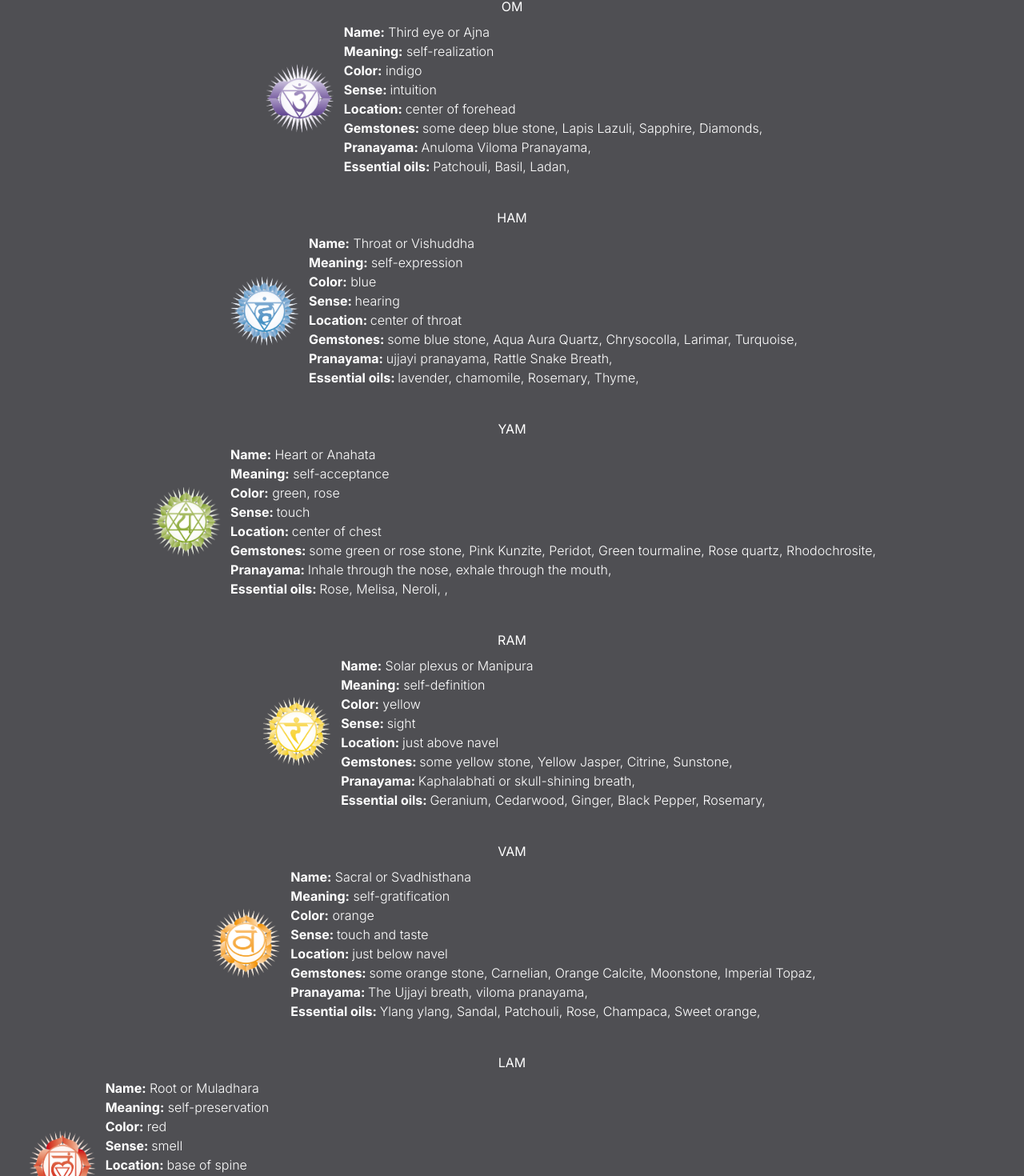
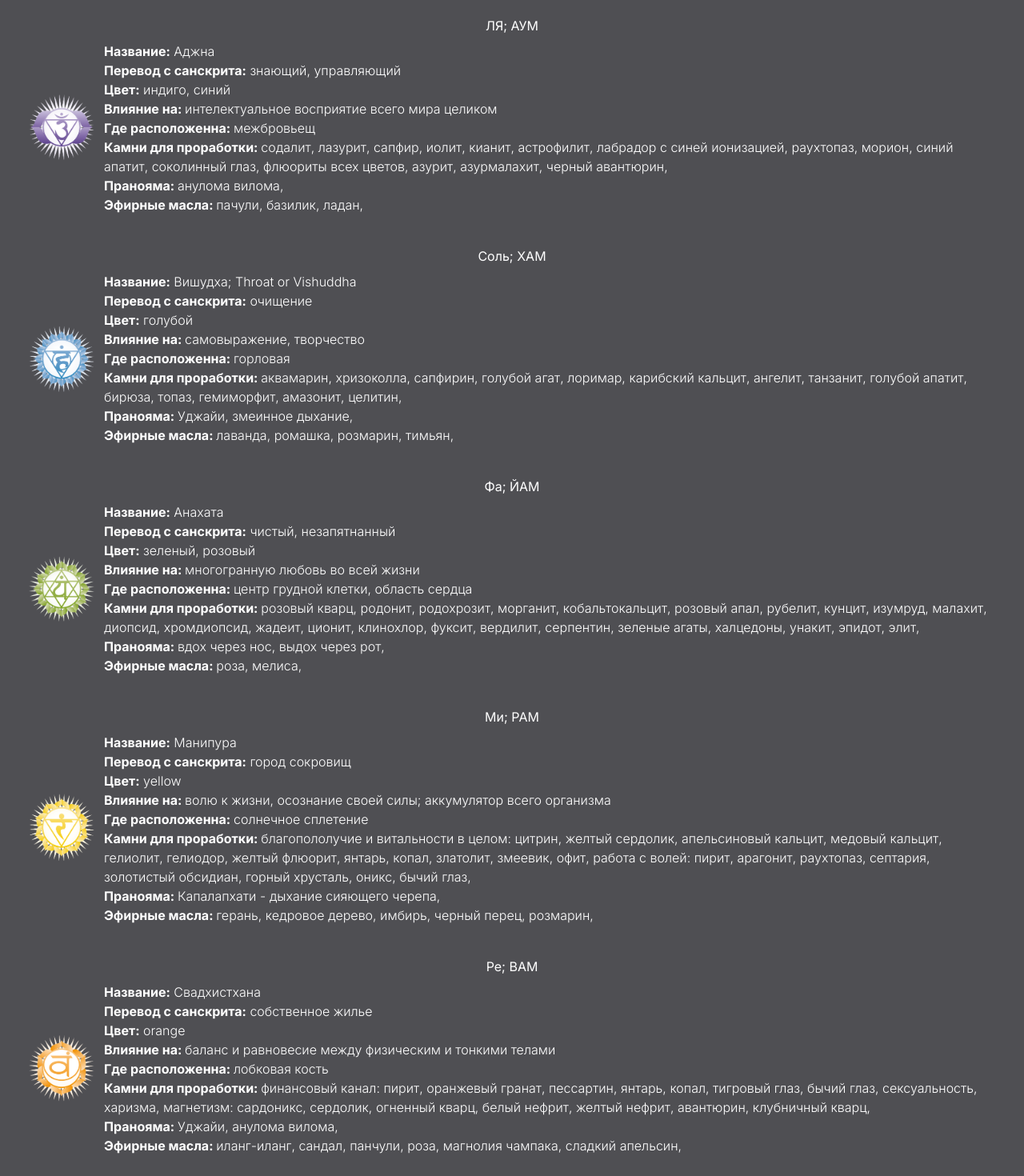
Before and after one commit to milashkina/chakras-energy, a Next.js app: page /encyclopedia in a window 1280 px wide. Shown: the part 860-2330 px from the top of the page at 80% size. Built offline with nearby package versions, Linux system fonts and the light colour scheme.

Commit message:
add rus and eng data file

```diff
--- /dev/null
+++ b/src/app/data/data-info-rus.json
@@ -0,0 +1,93 @@
+[
+  {
+    "_id": 7,
+    "sound": "СИ; АУМ",
+    "name": "Сахасрара" ,
+    "sanskrit": "тысяча",
+    "color": "фиолетовый",
+    "sense": "духовное развитие, связь с ВС",
+    "location": "темечко",
+    "gemstones": ["чароит","аметист","лепидолит","горный хрусталь","лиланит","фосфосидерит","стихтит","нуумит","алмаз","фиолетовый флюорит","благородные опалы","белый кальцит","кахолонг","селенит","адуляр(лунник)","жемчуг"],
+    "essential_oil": ["жасмин","лаванда","мирт","неролли"],
+    "pranayama": ["Нади Шодхана","Капалапхати - дыхание сияющего черепа"],
+    "mandala": "chakra1.png"
+  },
+  {
+    "_id": 6,
+    "sound": "ЛЯ; АУМ",
+    "name": "Аджна" ,
+    "sanskrit": "знающий, управляющий",
+    "color": "индиго, синий",
+    "sense": "интелектуальное восприятие всего мира целиком",
+    "location": "межбровьещ",
+    "gemstones": ["содалит","лазурит","сапфир","иолит","кианит","астрофилит","лабрадор с синей ионизацией","раухтопаз","морион","синий апатит","соколинный глаз","флюориты всех цветов","азурит","азурмалахит","черный авантюрин"],
+    "essential_oil": ["пачули","базилик","ладан"],
+    "pranayama": ["анулома вилома"],
+    "mandala": "chakra_2.png"
+  },
+  {
+    "_id": 5,
+    "sound": "Соль; ХАМ",
+    "name": "Вишудха; Throat or Vishuddha" ,
+    "sanskrit": "очищение",
+    "color": "голубой",
+    "sense": "самовыражение, творчество",
+    "location": "горловая",
+    "gemstones": ["аквамарин","хризоколла","сапфирин","голубой агат","лоримар","карибский кальцит","ангелит","танзанит","голубой апатит","бирюза","топаз","гемиморфит","амазонит","целитин"],
+    "essential_oil": ["лаванда","ромашка","розмарин","тимьян"],
+    "pranayama": ["Уджайи","змеинное дыхание"],
+    "mandala": "chakra_3.png"
+  },
+  {
+    "_id": 4,
+    "sound": "Фа; ЙАМ",
+    "name": "Анахата" ,
+    "sanskrit": "чистый, незапятнанный",
+    "color": "зеленый, розовый",
+    "sense": "многогранную любовь во всей жизни",
+    "location": "центр грудной клетки, область сердца",
+    "gemstones": ["розовый кварц","родонит","родохрозит","морганит","кобальтокальцит","розовый апал","рубелит","кунцит","изумруд","малахит","диопсид","хромдиопсид","жадеит","ционит","клинохлор","фуксит","вердилит","серпентин","зеленые агаты","халцедоны","унакит","эпидот","элит"],
+    "essential_oil": ["роза","мелиса"],
+    "pranayama": ["вдох через нос, выдох через рот"],
+    "mandala": "chakra_4.png"
+  },
+  {
+    "_id": 3,
+    "sound": "Ми; РАМ",
+    "name": "Манипура" ,
+    "sanskrit": "город сокровищ",
+    "color": "yellow",
+    "sense": "волю к жизни, осознание своей силы; аккумулятор всего организма",
+    "location": "солнечное сплетение",
+    "gemstones": ["благопололучие и витальности в целом: цитрин","желтый сердолик","апельсиновый кальцит","медовый кальцит","гелиолит","гелиодор","желтый флюорит","янтарь","копал","златолит","змеевик","офит","работа с волей: пирит","арагонит","раухтопаз","септария","золотистый обсидиан","горный хрусталь","оникс","бычий глаз"],
+    "essential_oil": ["герань","кедровое дерево","имбирь","черный перец","розмарин"],
+    "pranayama": ["Капалапхати - дыхание сияющего черепа"],
+    "mandala": "chakra_5.png"
+  },
+  {
+    "_id": 2,
+    "sound": "Ре; ВАМ",
+    "name": "Свадхистхана" ,
+    "sanskrit": "собственное жилье",
+    "color": "orange",
+    "sense": "баланс и равновесие между физическим и тонкими телами",
+    "location": "лобковая кость",
+    "gemstones": ["финансовый канал: пирит","оранжевый гранат","пессартин","янтарь","копал","тигровый глаз","бычий глаз","сексуальность, харизма, магнетизм: сардоникс","сердолик","огненный кварц","белый нефрит","желтый нефрит","авантюрин","клубничный кварц"],
+    "essential_oil": ["иланг-иланг","сандал","панчули", "роза", "магнолия чампака", "сладкий апельсин"],
+    "pranayama": ["Уджайи","анулома вилома"],
+    "mandala": "chakra_6.png"
+  },
+  {
+    "_id": 1,
+    "sound": "ДО; ЛАМ",
+    "name": "Муладхара" ,
+    "sanskrit": "корень поддержки",
+    "color": "red",
+    "sense": "энергетический каркас для остальных чакр; базовые потребности человека",
+    "location": "основание позвоночника, копчик",
+    "gemstones": ["для импульса к жизни, прогрев, поддержа здоровья: пирит","бронзит","рубин","гранат","альмандин","огненный кварц","для заземления: расная яшма","турмалин","абсидиан","шунгит","гематит","зарепин","питерсит"],
+    "essential_oil": ["кедровое дерево","ладан","ветивер", "ель", "сандаловое дерево"],
+    "pranayama": ["ровное дыхание", "дыхание океана"],
+    "mandala": "chakra_7.png"
+  }
+]
--- a/src/app/encyclopedia/page.tsx
+++ b/src/app/encyclopedia/page.tsx
@@ -1,5 +1,5 @@
 import globalStyle from "@/app/globalStyle.module.css";
-import data from '@/app/data/data-info.json'
+import data from '@/app/data/data-info-rus.json'
 import {TChakraInfo} from "@/app/data/type";
 import React, {FC} from "react";
 import Reiki from "../../../public/the-chakras-reiki.png"
@@ -20,7 +20,7 @@ const Page = (): JSX.Element => {
             </ul>
             <Image src={Reiki && Reiki.src} height={105} width={200} alt={"info-graphic"} />
         </div>
-        <div className={`flex flex-col justify-between items-center p-8 gap-10`}>
+        <div className={`flex flex-col flex-start items-center p-8 gap-10`}>
             {info && info.map((elem) =>
                 <div className={`flex flex-col gap-2 justify-evenly items-center`} data-info={elem} key={elem._id}>
                     <div>{elem.sound}</div>
@@ -29,14 +29,14 @@ const Page = (): JSX.Element => {
                             <Image src={'/'+elem.mandala} alt={elem.name} className={`${globalStyle.frame}`} width={95} height={95}/>
                         </div>
                         <div>
-                            <div className={`font-light`}><span className={`font-bold`}>Name:</span> {elem.name}</div>
-                            <div className={`font-light`}><span className={`font-bold`}>Meaning:</span> {elem.meaning}</div>
-                            <div className={`font-light`}><span className={`font-bold`}>Color:</span> {elem.color}</div>
-                            <div className={`font-light`}><span className={`font-bold`}>Sense: </span>{elem.sense}</div>
-                            <div className={`font-light`}><span className={`font-bold`}>Location: </span>{elem.location}</div>
-                            <div className={`font-light`}><span className={`font-bold`}>Gemstones: </span>{elem.gemstones.map((el, key) => <span key={key}>{el}, </span>)}</div>
-                            <div className={`font-light`}><span className={`font-bold`}>Pranayama: </span>{elem.pranayama.map((el, key) => <span key={key}>{el}, </span>)}</div>
-                            <div className={`font-light`}><span className={`font-bold`}>Essential oils: </span>{elem.essential_oil.map((el, key) => <span key={key}>{el}, </span>)}</div>
+                            <div className={`font-light`}><span className={`font-bold`}>Название:</span> {elem.name}</div>
+                            <div className={`font-light`}><span className={`font-bold`}>Перевод с санскрита:</span> {elem.sanskrit}</div>
+                            <div className={`font-light`}><span className={`font-bold`}>Цвет:</span> {elem.color}</div>
+                            <div className={`font-light`}><span className={`font-bold`}>Влияние на: </span>{elem.sense}</div>
+                            <div className={`font-light`}><span className={`font-bold`}>Где расположенна: </span>{elem.location}</div>
+                            <div className={`font-light`}><span className={`font-bold`}>Камни для проработки: </span>{elem.gemstones.map((el, key) => <span key={key}>{el}, </span>)}</div>
+                            <div className={`font-light`}><span className={`font-bold`}>Пранояма: </span>{elem.pranayama.map((el, key) => <span key={key}>{el}, </span>)}</div>
+                            <div className={`font-light`}><span className={`font-bold`}>Эфирные масла: </span>{elem.essential_oil.map((el, key) => <span key={key}>{el}, </span>)}</div>
                         </div>
                     </div>
                 </div>
```
Also changed, not shown: src/app/data/data-info-eng.json (renamed from src/app/data/data-info.json).
